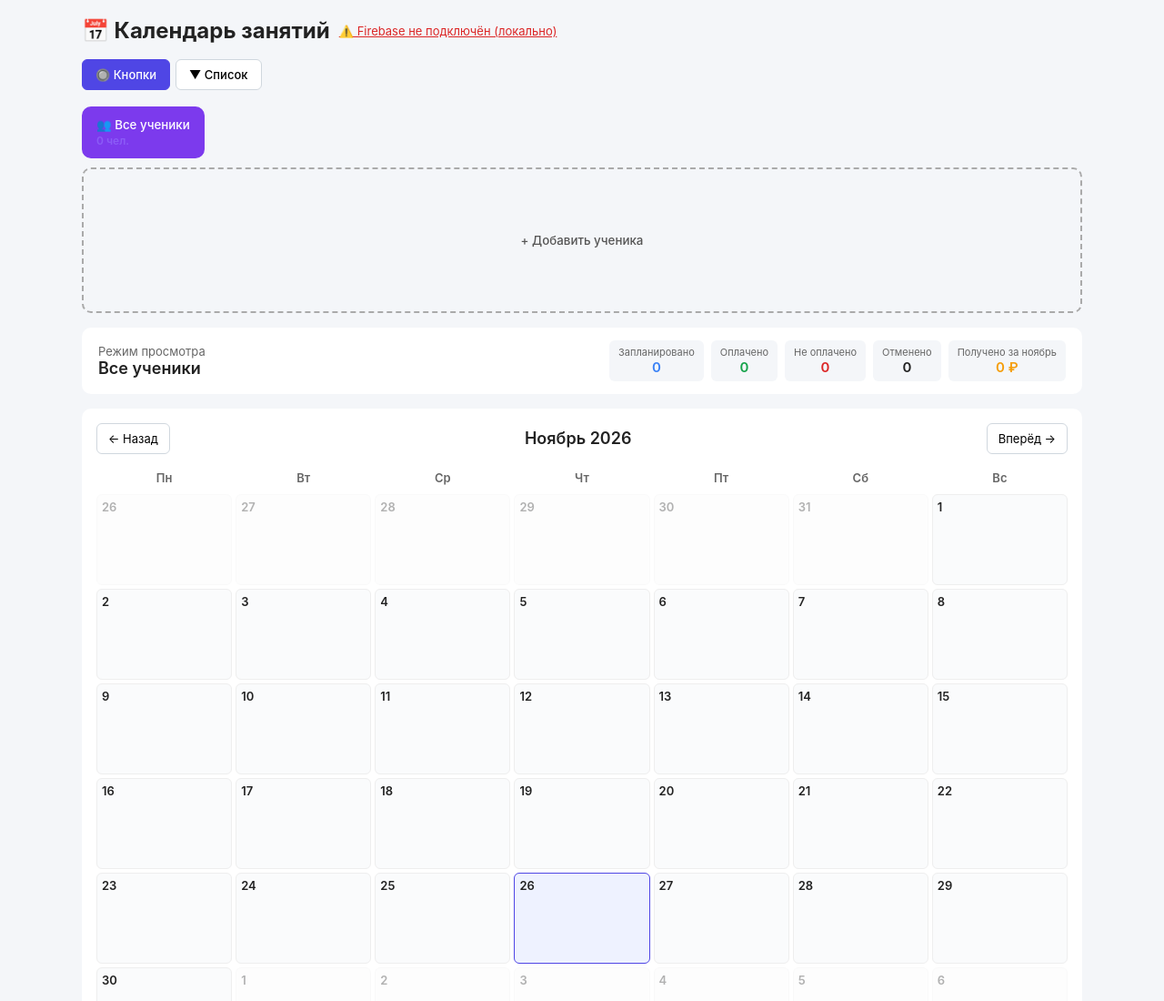
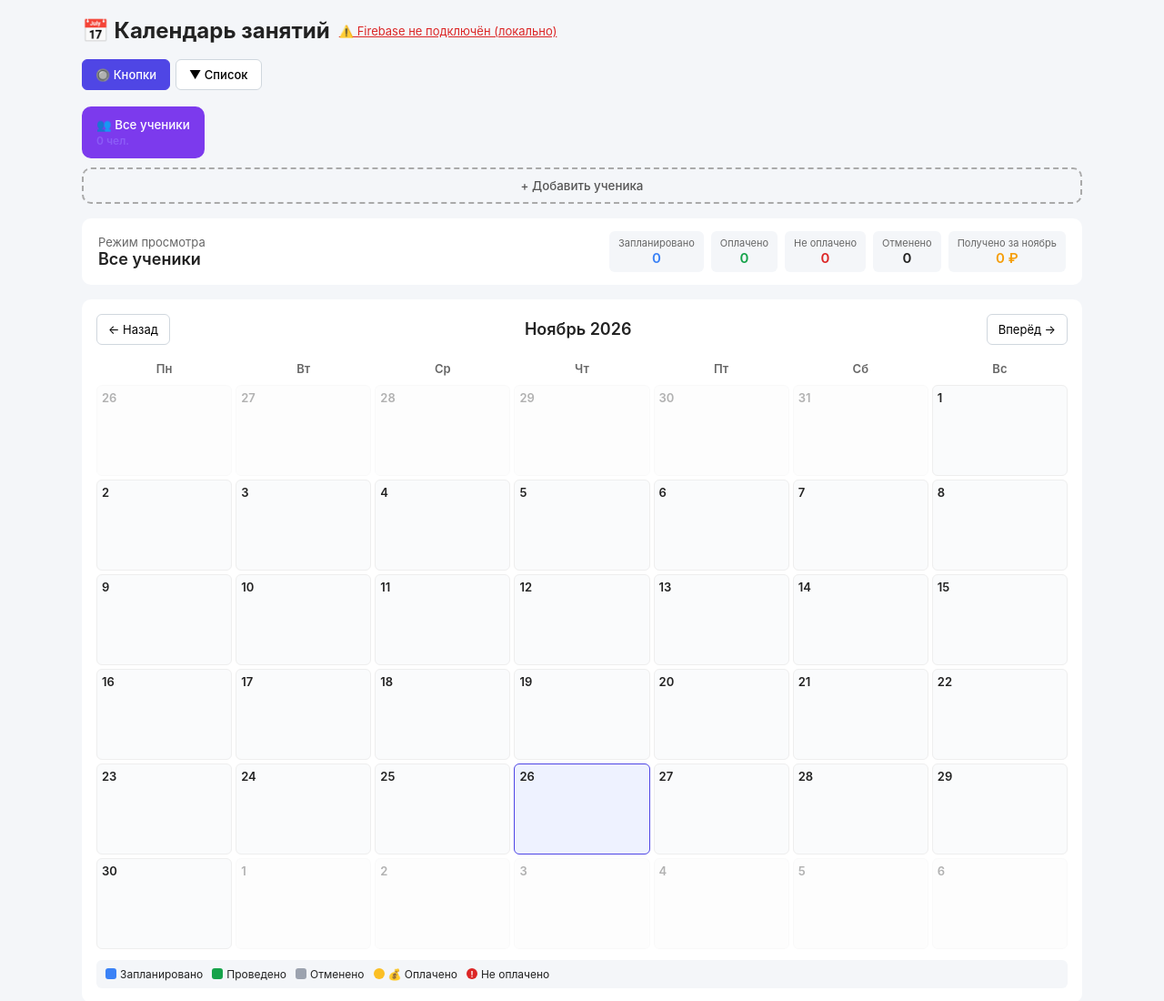
Before and after one commit to Katsiarins81/students, a plain HTML site: page index.html in a window 1280 px wide. Shown: the top 1100 px of the page at 91% size. Drawn offline with Linux system fonts and the light colour scheme.

Commit message:
Update index.html

```diff
--- a/index.html
+++ b/index.html
@@ -122,7 +122,6 @@
     cursor: pointer;
     font-weight: 500;
     color: #555;
-    flex: 1 1 160px;
     transition: 0.15s;
   }
   .add-student:hover { border-color: var(--primary); color: var(--primary); }
```
